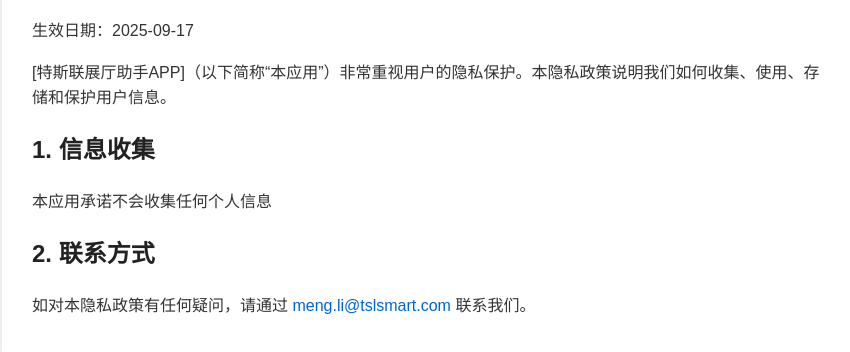
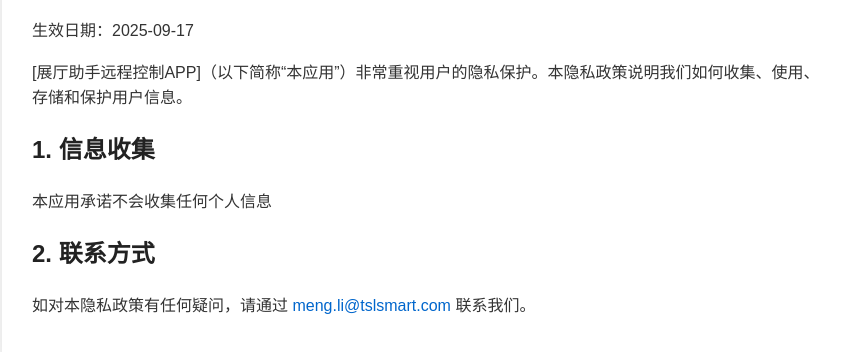
Before and after one commit to tslapp/tslapp.github.io, a plain HTML site: page terminus-ai-assistant/privacy-policy.html in a window 1280 px wide. Shown: the part 126-478 px from the top of the page, without its empty margins (208-1058 px from the left). Drawn offline with Linux system fonts and the light colour scheme.

Commit message:
Update privacy-policy.html

```diff
--- a/terminus-ai-assistant/privacy-policy.html
+++ b/terminus-ai-assistant/privacy-policy.html
@@ -3,7 +3,7 @@
 <head>
   <meta charset="UTF-8">
   <meta name="viewport" content="width=device-width, initial-scale=1.0">
-  <title>隐私政策 - 特斯联展厅助手APP</title>
+  <title>隐私政策 - 展厅助手远程控制</title>
   <style>
       body {
           font-family: Arial, sans-serif;
@@ -37,7 +37,7 @@
 <div class="container">
   <h1>隐私政策</h1>
   <p>生效日期：2025-09-17</p>
-  <p>[特斯联展厅助手APP]（以下简称“本应用”）非常重视用户的隐私保护。本隐私政策说明我们如何收集、使用、存储和保护用户信息。</p>
+  <p>[展厅助手远程控制APP]（以下简称“本应用”）非常重视用户的隐私保护。本隐私政策说明我们如何收集、使用、存储和保护用户信息。</p>
   <h2>1. 信息收集</h2>
   <p>本应用承诺不会收集任何个人信息</p>
   <h2>2. 联系方式</h2>
```
